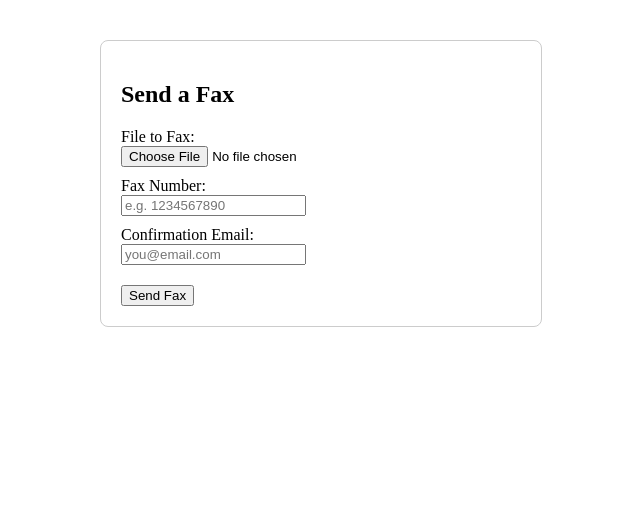
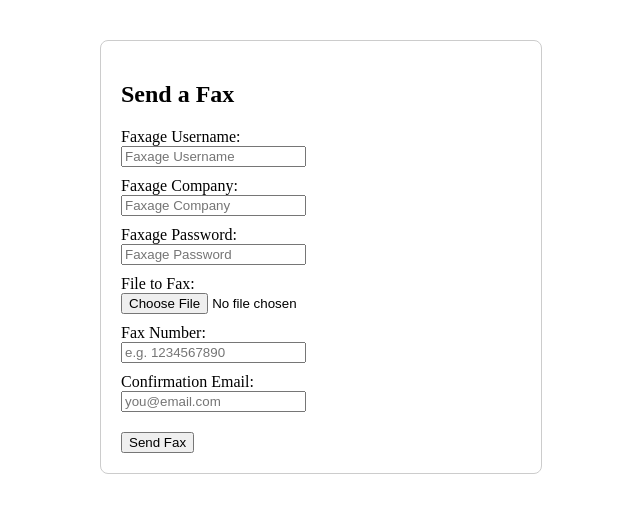
Before and after one commit to DannyHaarmann/faxage_api, a React (Create React App) app in the folder client/: page / in a window 1280 px wide. Shown: the top 512 px of the page, without its empty margins (319-959 px from the left). Built offline with nearby package versions, Linux system fonts and the light colour scheme.

Commit message:
Add Faxage credential fields to frontend

```diff
--- a/client/src/App.js
+++ b/client/src/App.js
@@ -4,6 +4,9 @@
   const [file, setFile] = useState(null);
   const [faxNumber, setFaxNumber] = useState('');
   const [email, setEmail] = useState('');
+  const [username, setUsername] = useState('');
+  const [company, setCompany] = useState('');
+  const [password, setPassword] = useState('');
   const [status, setStatus] = useState('');
 
   const handleFileChange = (e) => {
@@ -12,7 +15,7 @@
 
   const handleSubmit = async (e) => {
     e.preventDefault();
-    if (!file || !faxNumber || !email) {
+    if (!file || !faxNumber || !email || !username || !company || !password) {
       setStatus('Please fill in all fields.');
       return;
     }
@@ -20,6 +23,9 @@
     formData.append('file', file);
     formData.append('faxNumber', faxNumber);
     formData.append('email', email);
+    formData.append('username', username);
+    formData.append('company', company);
+    formData.append('password', password);
     setStatus('Sending fax...');
     try {
       const response = await fetch('https://faxage-api.onrender.com/send-fax', {
@@ -42,6 +48,18 @@
       <h2>Send a Fax</h2>
       <form onSubmit={handleSubmit}>
         <div>
+          <label>Faxage Username:</label><br />
+          <input type="text" value={username} onChange={e => setUsername(e.target.value)} placeholder="Faxage Username" />
+        </div>
+        <div style={{ marginTop: 10 }}>
+          <label>Faxage Company:</label><br />
+          <input type="text" value={company} onChange={e => setCompany(e.target.value)} placeholder="Faxage Company" />
+        </div>
+        <div style={{ marginTop: 10 }}>
+          <label>Faxage Password:</label><br />
+          <input type="password" value={password} onChange={e => setPassword(e.target.value)} placeholder="Faxage Password" />
+        </div>
+        <div style={{ marginTop: 10 }}>
           <label>File to Fax:</label><br />
           <input type="file" onChange={handleFileChange} />
         </div>
```
